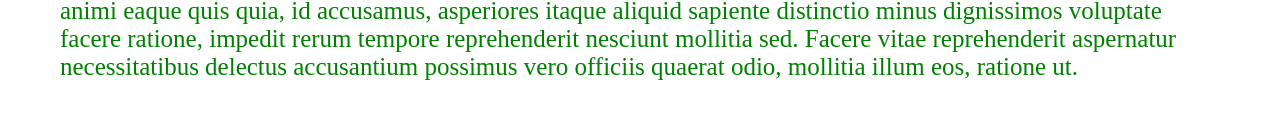
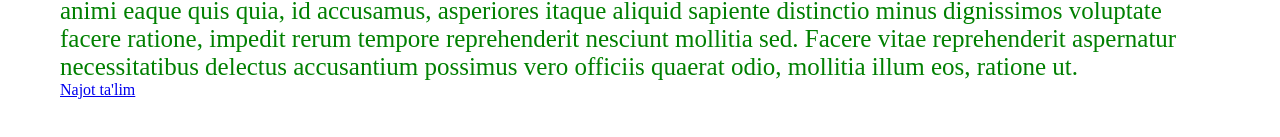
Before and after one commit to abdulazizjavascript/reactn35-lesson11, a plain HTML site: page index.html in a window 1280 px wide. Shown: the part 173-310 px from the top of the page. Drawn offline with Linux system fonts and the light colour scheme.

Commit message:
close #2

```diff
--- a/index.html
+++ b/index.html
@@ -23,6 +23,7 @@
         delectus accusantium possimus vero officiis quaerat odio, mollitia illum
         eos, ratione ut.
       </p>
+      <a href="#">Najot ta'lim</a>
     </div>
   </body>
 </html>
```
